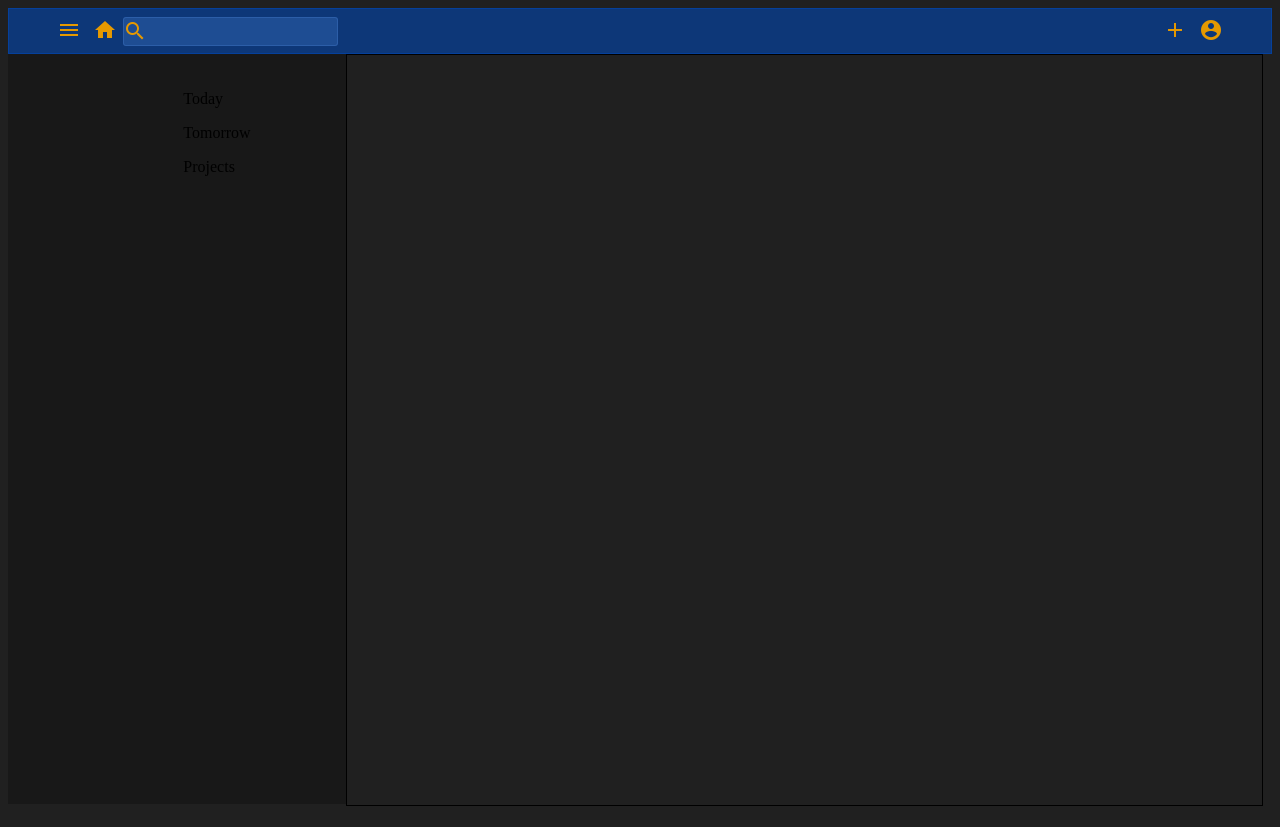
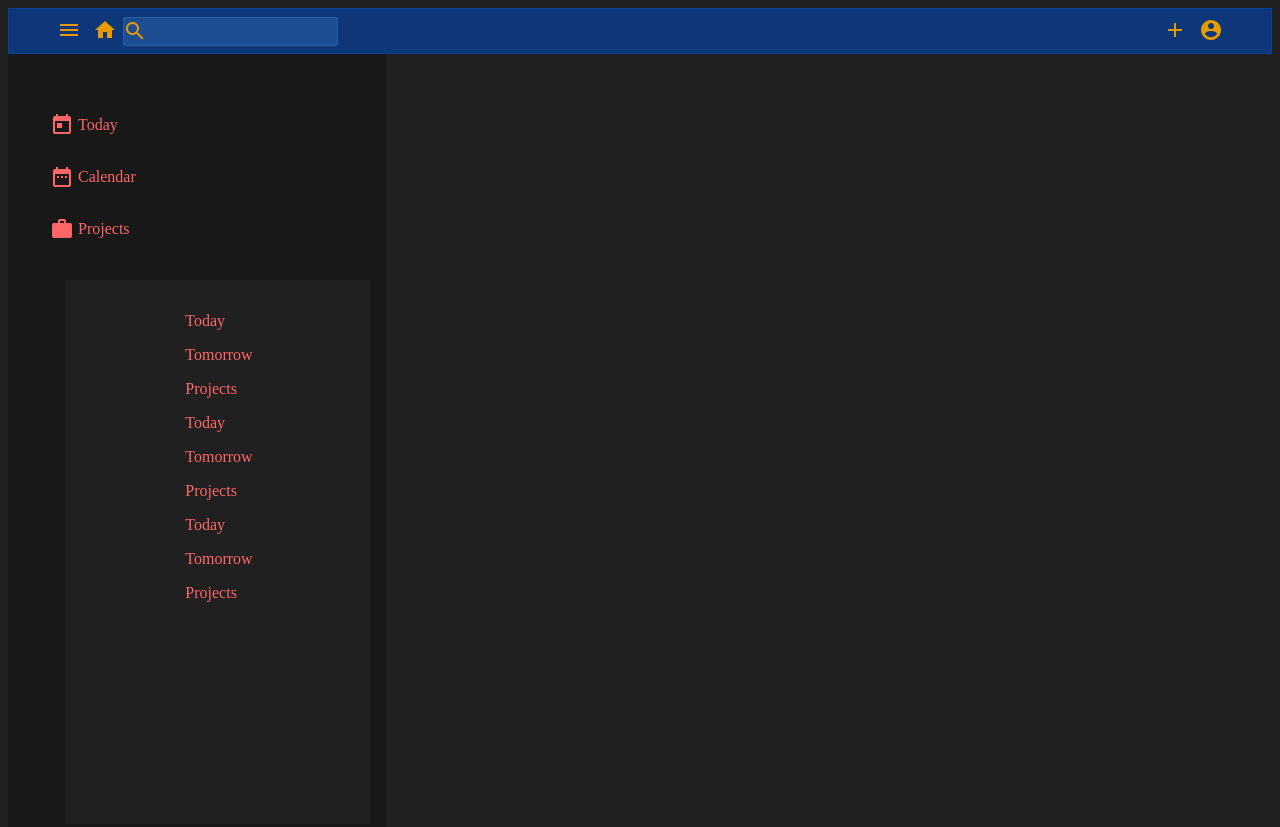
Before and after one commit to cgyee/ToDo-List, a website built with webpack: page dist/index.html in a window 1280 px wide. Shown: the top 827 px of the page. Built offline with nearby package versions, Linux system fonts and the light colour scheme.

Commit message:
add icons for main sidebar and started designing the project list view

```diff
--- a/dist/css/style.css
+++ b/dist/css/style.css
@@ -4,6 +4,43 @@ html {
 
 ul {
     list-style: none;
+    padding: 0;
+}
+
+li {
+    margin: 2px;
+    color: rgb(255, 102, 102);
+}
+
+p {
+    margin-left: 4px;
+}
+
+.menu-selection {
+    display: flex;
+}
+
+.menu-item {
+    background-color:  rgba(0, 71, 179, .0);
+    border:  rgba(0, 71, 179, .2);
+    color: rgb(230, 153, 0);
+}
+.menu-item--left {
+    margin-right: 4px;
+    margin-left: -2px;
+}
+
+.main {
+    border: .5px solid rgb(0, 0, 0);
+}
+
+.sidebar-rules {
+    display: flex;
+    flex-direction: column;
+}
+
+.sidebar-list-item {
+    align-items: center;
 }
 
 #page_background {
@@ -63,18 +100,42 @@ ul {
 
 #main-app {
     display: flex;
+    flex-direction: column;
 }
 
 #main-sidebar {
     height: calc(100vh - 50px);
     width: 338px;
+    padding: 30px 0 0 40px;
     background-color: rgb(24,24,24);
+    display: flex;
+    flex-direction: column;
 }
 
 #main-sidebar-content {
-    margin: 20px 0 0 40px;
+    width: 305px;
     display: flex;
     justify-content: center;
+
+}
+
+#sidebar-items {
+    width: 100%;
+}
+
+#sidebar-projects-box {
+    height: 80vh;
+    margin: 10px auto ;
+    width: 305px;
+    background-color: rgb(32,32,32);
+
+}
+
+#sidebar-projects {
+    margin: auto;
+    justify-content: space-between;
+    align-items: center;
+
 }
 
 #main-display {
@@ -94,22 +155,3 @@ ul {
     width: 100%;
     height: calc(100vh - 120px);
 }
-
-
-.menu-selection {
-    display: flex;
-}
-
-.menu-item {
-    background-color:  rgba(0, 71, 179, .0);
-    border:  rgba(0, 71, 179, .2);
-    color: rgb(230, 153, 0);
-}
-.menu-item--left {
-    margin-right: 4px;
-    margin-left: -2px;
-}
-
-.main {
-    border: .5px solid rgb(0, 0, 0);
-}
--- a/dist/index.html
+++ b/dist/index.html
@@ -10,7 +10,7 @@
             <div id="content">
                 <div id="head-nav">
                     <div id="nav">
-                        <div class="menu-selection" id="left-items-container">
+                        <div class="menu-selection sidebar-list-item" id="left-items-container">
                             <button class="menu-item">
                                 <i class="material-icons">menu</i>
                             </button>
@@ -22,7 +22,7 @@
                                 <input id="search-input" placeholder="">
                             </div>
                         </div>
-                        <div class="menu-selection" id="right-selection-container">
+                        <div class="menu-selection sidebar-list-item" id="right-selection-container">
                             <button class="menu-item">
                                 <i class="material-icons">add</i>
                             </button>
@@ -32,18 +32,31 @@
                         </div>
                     </div>
                 </div>
-
                 <div id="main-app">
-                    <div id="main-sidebar">
+                    <div class="sidebar-rules" id="main-sidebar">
                         <div id="main-sidebar-content">
                             <div id="sidebar-items">
                                 <ul>
+                                    <li><div class="menu-selection sidebar-list-item"><i class="material-icons">today</i><p>Today</p></div></li>
+                                    <li><div class="menu-selection sidebar-list-item"><i class="material-icons">date_range</i><p>Calendar</p></li>
+                                    <li><div class="menu-selection sidebar-list-item"><i class="material-icons">work</i><p>Projects</p></li>
+                                </ul>
+                            </div>
+                        </div>
+                        <div id="sidebar-projects-box">
+                            <div class="sidebar-rules" id="sidebar-projects">
+                                <ul>
+                                    <li><p>Today</p></li>
+                                    <li><p>Tomorrow</p></li>
+                                    <li><p>Projects</p></li>
+                                    <li><p>Today</p></li>
+                                    <li><p>Tomorrow</p></li>
+                                    <li><p>Projects</p></li>
                                     <li><p>Today</p></li>
                                     <li><p>Tomorrow</p></li>
                                     <li><p>Projects</p></li>
                                 </ul>
                             </div>
-
                         </div>
                     </div>
                     <div class="main" id="main-display">
```
